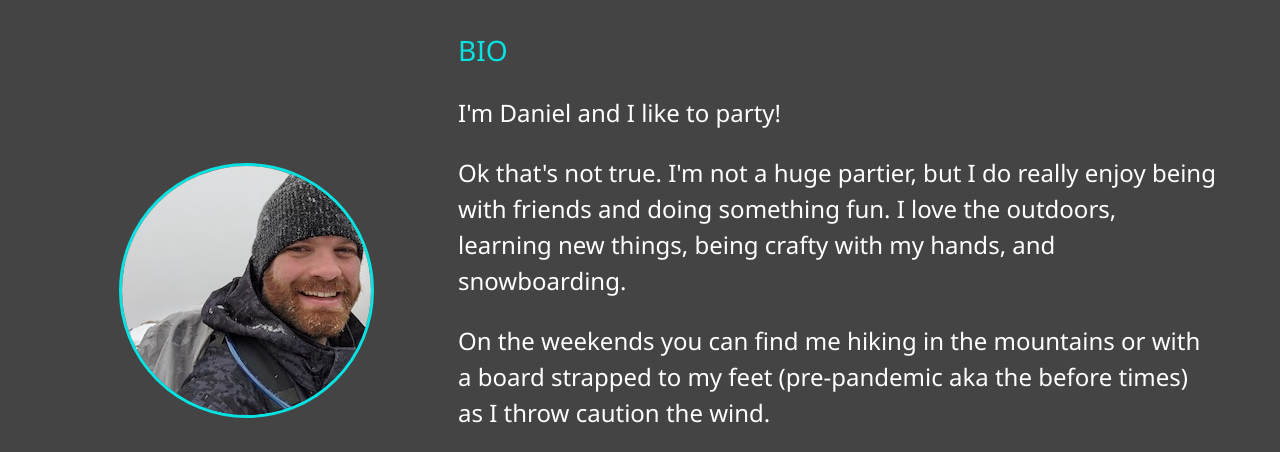
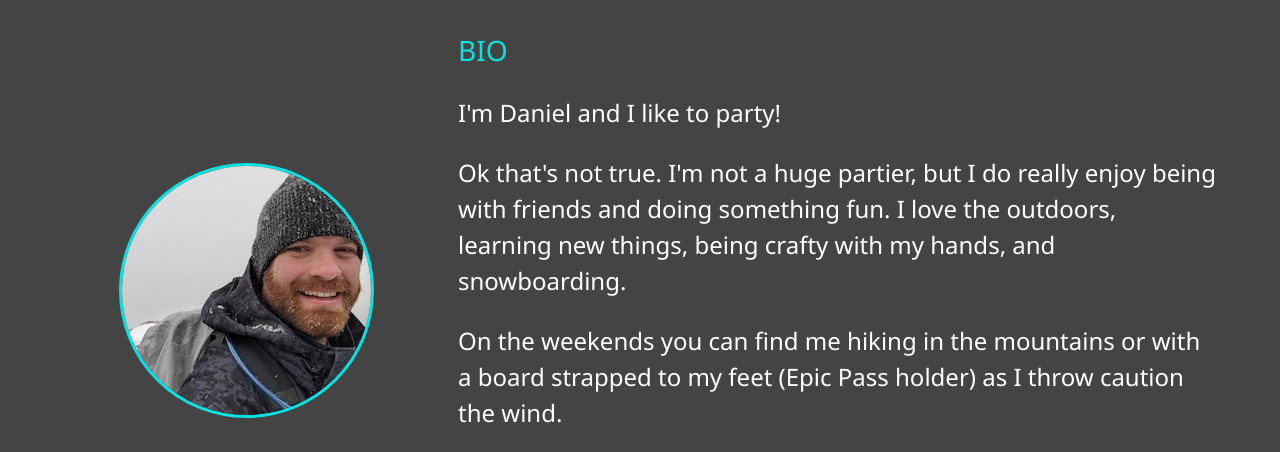
Before and after one commit to Ancalagon88/personal_site, a plain HTML site: page about_personal.html in a window 1280 px wide. Shown: the part 253-705 px from the top of the page. Drawn offline with Linux system fonts and the light colour scheme.

Commit message:
Update about_personal.html

```diff
--- a/about_personal.html
+++ b/about_personal.html
@@ -67,7 +67,7 @@
                 <h3 class="text-secondary">BIO</h3>
                 <p>I'm Daniel and I like to party!</p>
                 <p>Ok that's not true. I'm not a huge partier, but I do really enjoy being with friends and doing something fun. I love the outdoors, learning new things, being crafty with my hands, and snowboarding.</p>
-                <p>On the weekends you can find me hiking in the mountains or with a board strapped to my feet (pre-pandemic aka the before times) as I throw caution the wind.</p>
+                <p>On the weekends you can find me hiking in the mountains or with a board strapped to my feet (Epic Pass holder) as I throw caution the wind.</p>
                 <p>If you'd like to follow along with my adevntures, I'll try and keep a public Google Photos album available for people to view <a href="https://photos.app.goo.gl/qA1mYnG6ioc9dekm6">here <i class="fab fa-google"></i></a>.</p>
             </div>
         </div>
```
